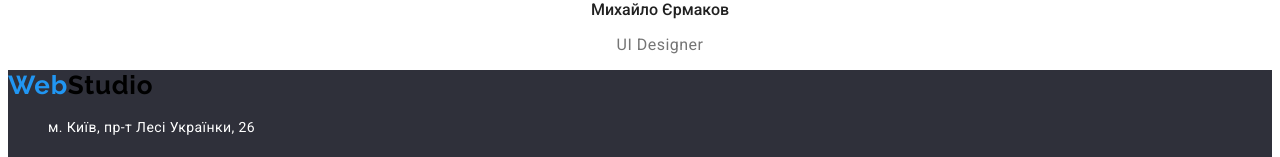
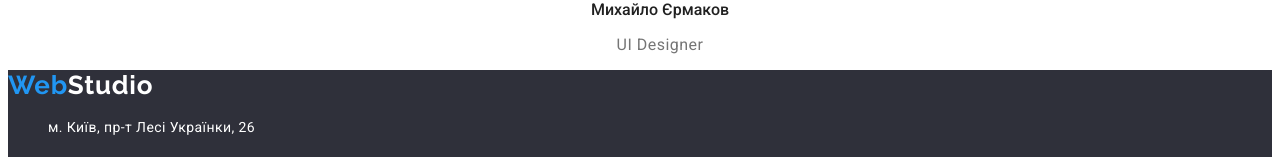
Before and after one commit to Tsylepa/goit-markup-hw-02, a plain HTML site: page index.html in a window 1280 px wide. Shown: the part 3031-3188 px from the top of the page. Drawn offline with Linux system fonts and the light colour scheme.

Commit message:
Logo white

```diff
--- a/css/styles.css
+++ b/css/styles.css
@@ -144,6 +144,10 @@ footer {
     background-color: #2F303A;
 }
 
+footer .logo {
+    color: #FFFFFF;
+}
+
 .address {
     font-style: normal;
     font-size: 14px;
```
